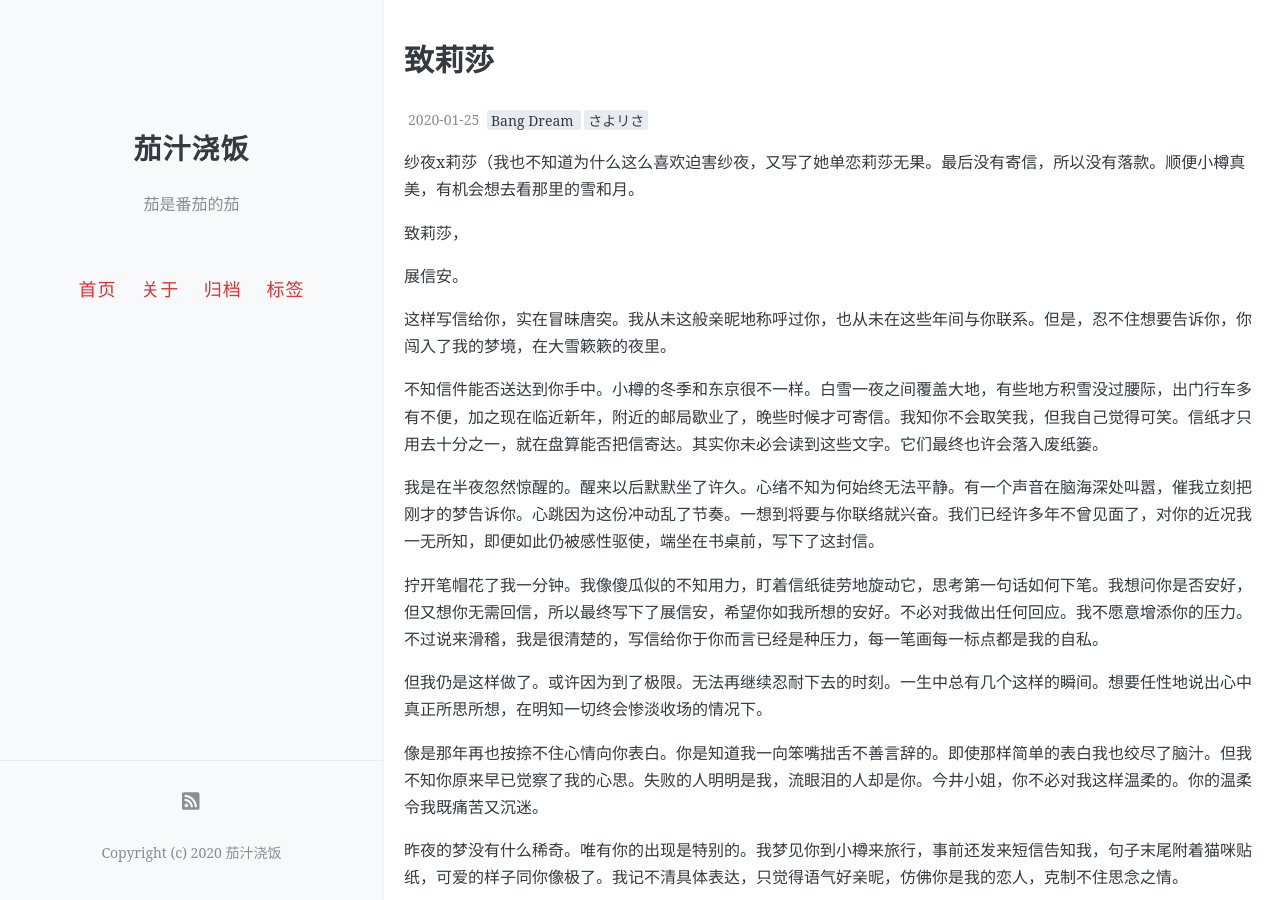
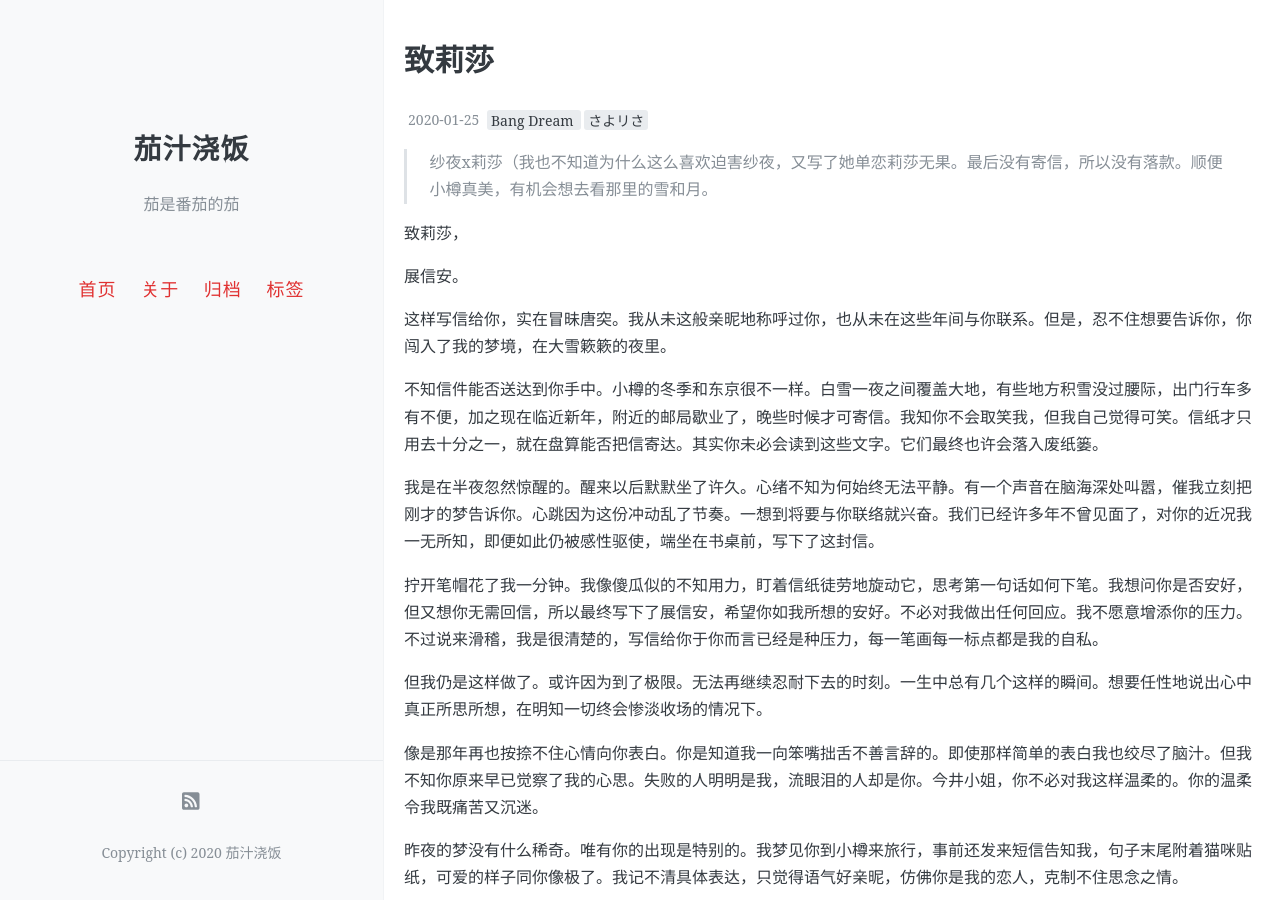
Before and after one commit to onemorebluemoon/ketchup, a Jekyll site: the page built from _posts/2020-01-25-syls1.md, in a window 1280 px wide and 900 px high. Built offline with Jekyll 4.4.1, drawn with Linux system fonts in a browser that asks for light colours; comment, search, counter and statistics services are not loaded.

Commit message:
Update 2020-01-25-syls1.md

```diff
--- a/_posts/2020-01-25-syls1.md
+++ b/_posts/2020-01-25-syls1.md
@@ -7,7 +7,7 @@ tags: [Bang Dream, さよリさ]
 comments: true
 ---
 
-纱夜x莉莎（我也不知道为什么这么喜欢迫害纱夜，又写了她单恋莉莎无果。最后没有寄信，所以没有落款。顺便小樽真美，有机会想去看那里的雪和月。
+> 纱夜x莉莎（我也不知道为什么这么喜欢迫害纱夜，又写了她单恋莉莎无果。最后没有寄信，所以没有落款。顺便小樽真美，有机会想去看那里的雪和月。
 
 致莉莎，
 
```
